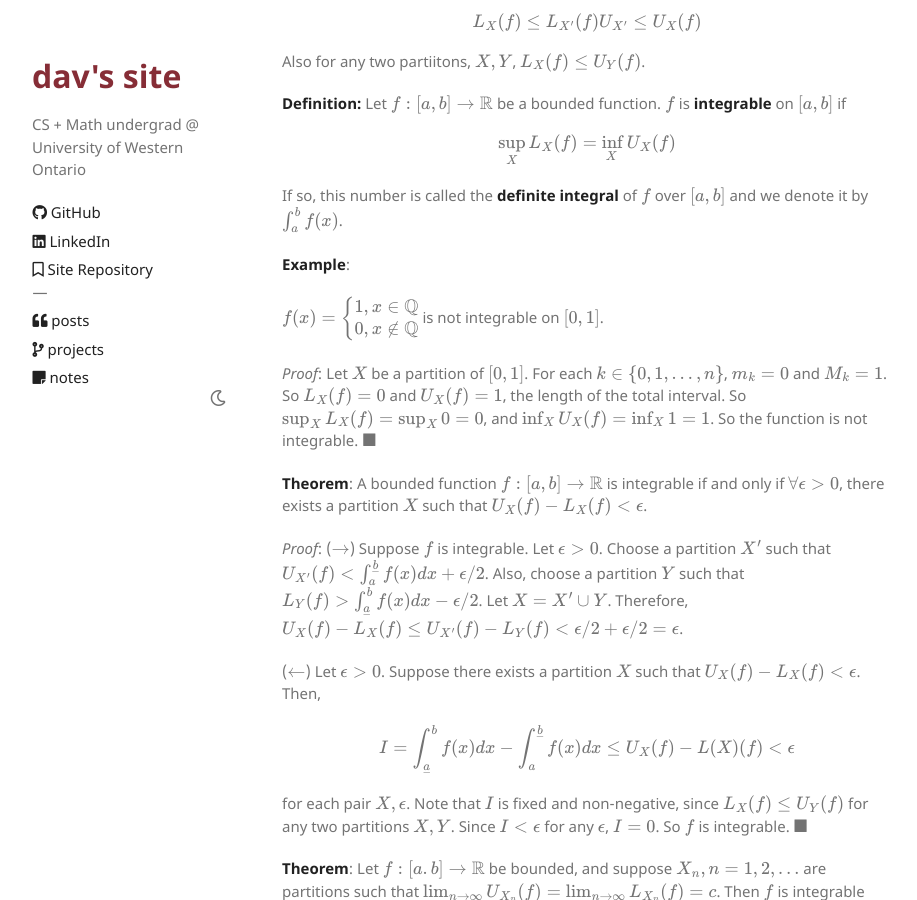
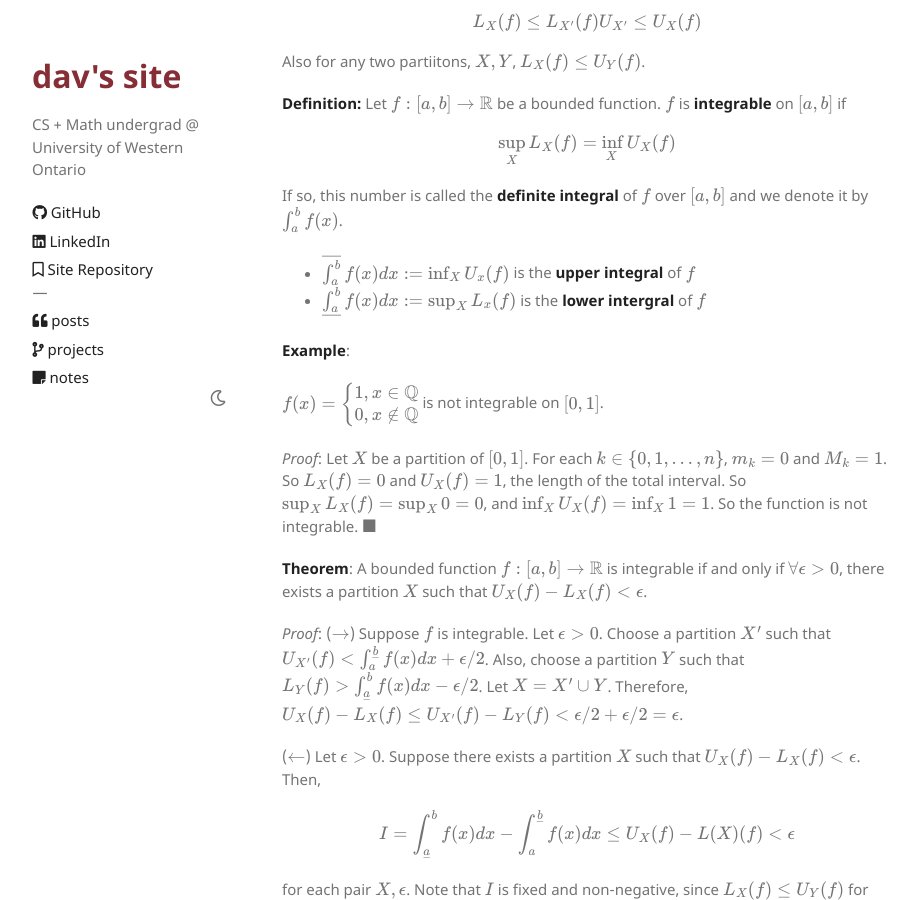
Before and after one commit to davidtranhq/davidtranhq.github.io, a Jekyll site: the page built from notes/real-analysis-ii/integrals.md, in a window 1280 px wide and 900 px high, scrolled down 432 px. Shown: the whole window, without its empty margins (153-1070 px from the left). Built offline with Jekyll 4.4.1, drawn with Linux system fonts in a browser that asks for light colours; formulas are drawn with MathJax 3; our own code applies the rules of GitHub Pages for plain Markdown files.

Commit message:
Add integrals' git push

```diff
--- a/notes/real-analysis-ii/integrals.md
+++ b/notes/real-analysis-ii/integrals.md
@@ -37,6 +37,8 @@ $$
 $$
 
 If so, this number is called the **definite integral** of $f$ over $[a, b]$ and we denote it by $\int_a^b f(x)$.
+* $\overline {\int_a^b} f(x) dx := \inf_X U_x(f)$ is the **upper integral** of $f$
+* $\underline {\int_a^b} f(x) dx := \sup_X L_x(f)$ is the **lower intergral** of $f$
 
 **Example**:
 
```
Also changed, not shown: notes/real-analysis-ii/exercises.md (added, +13 -0 lines).
